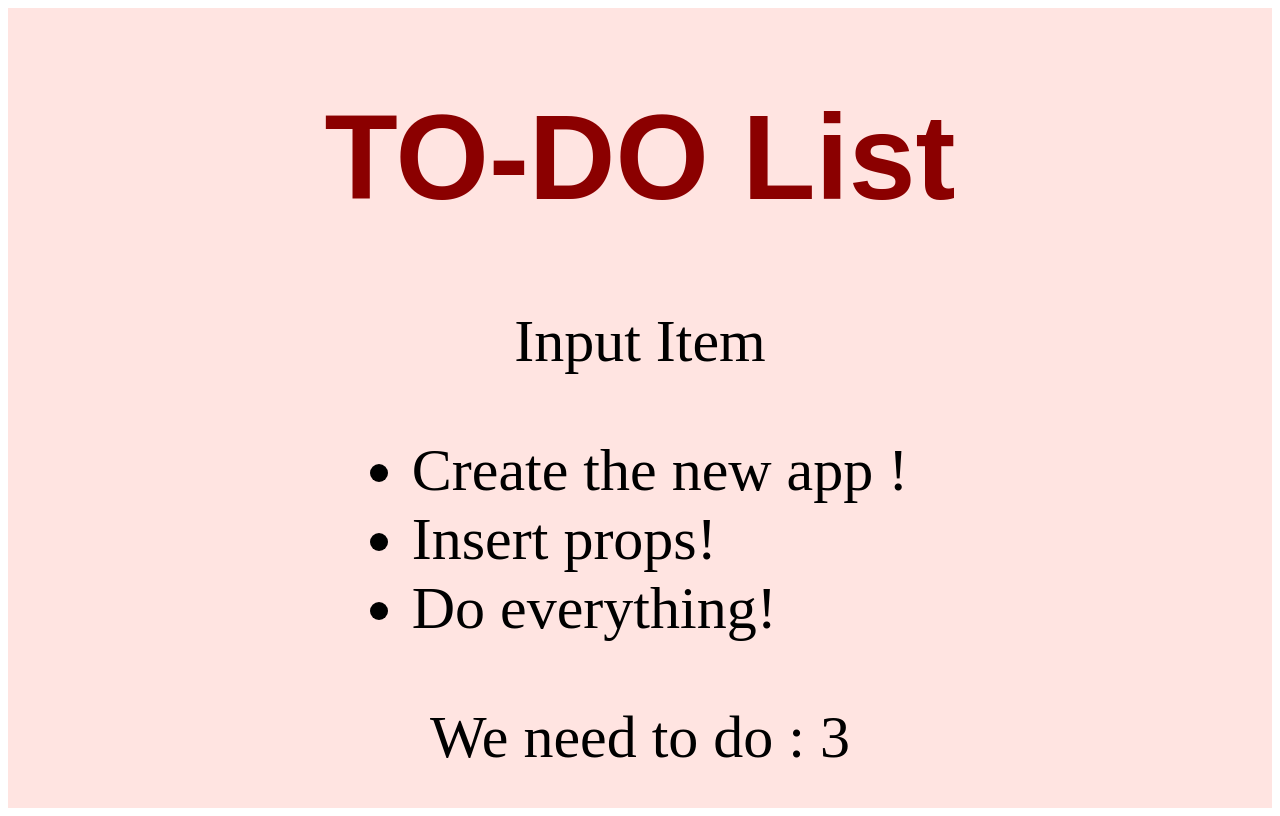
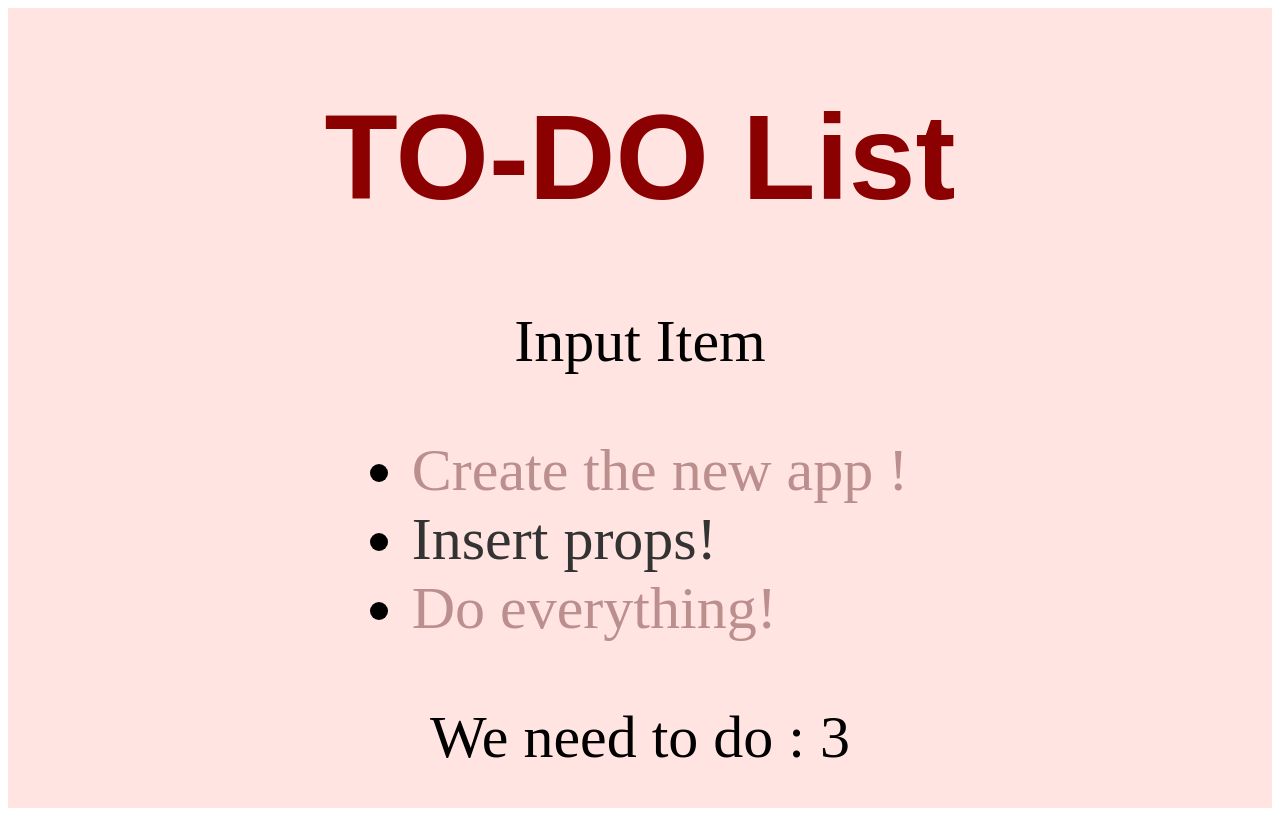
Before and after one commit to WebHeroSchool/React_Todo_NM, a React (Create React App) app: page / in a window 1280 px wide. Built offline with nearby package versions, Linux system fonts and the light colour scheme.

Commit message:
classnames Lesson 24

```diff
--- a/package.json
+++ b/package.json
@@ -35,6 +35,7 @@
     ]
   },
   "devDependencies": {
+    "classnames": "^2.2.6",
     "gh-pages": "^2.2.0"
   }
 }
--- a/src/Components/App/App.js
+++ b/src/Components/App/App.js
@@ -8,14 +8,17 @@ const App = () => {
 
     const items = [
         {
-            value: 'Create the new app '
+            value: 'Create the new app ',
+            isDone: true
         },
         {
-            value: 'Insert props'
+            value: 'Insert props',
+            isDone: false
         },
         {
-            value: 'Do everything'
-        }
+            value: 'Do everything',
+            isDone: true
+        },
     ];
 
     return (
--- a/src/Components/Item/Items.js
+++ b/src/Components/Item/Items.js
@@ -1,7 +1,14 @@
 import React from 'react';
+import styles from './Items.module.css';
+import classnames from 'classnames';
 
-const Items = ({value}) => (
-    <span> {value}! </span>
+const Items = ({value, isDone}) => (
+    <span className={
+        classnames({
+            [styles.item]: true,
+            [styles.done]: isDone
+        })
+    }> {value}! </span>
 );
 
 export default Items;
--- /dev/null
+++ b/src/Components/Item/Items.module.css
@@ -0,0 +1,6 @@
+.item{
+    color: #333;
+}
+.done{
+    color: #bc8f8f;
+}
--- a/src/Components/ItemList/ItemList.js
+++ b/src/Components/ItemList/ItemList.js
@@ -3,7 +3,8 @@ import Items from '../Item/Items';
 
 const ItemList = ({items}) =>(
     <ul>
-        {items.map(item => <li key={item.value}><Items value={item.value}/></li> )}
+        {items.map(item => <li key={item.value}>
+            <Items value={item.value} isDone={item.isDone}/></li> )}
     </ul>
 );
 
```
Also changed, not shown: 1 other file (tests, documents, lock files or other folders).
